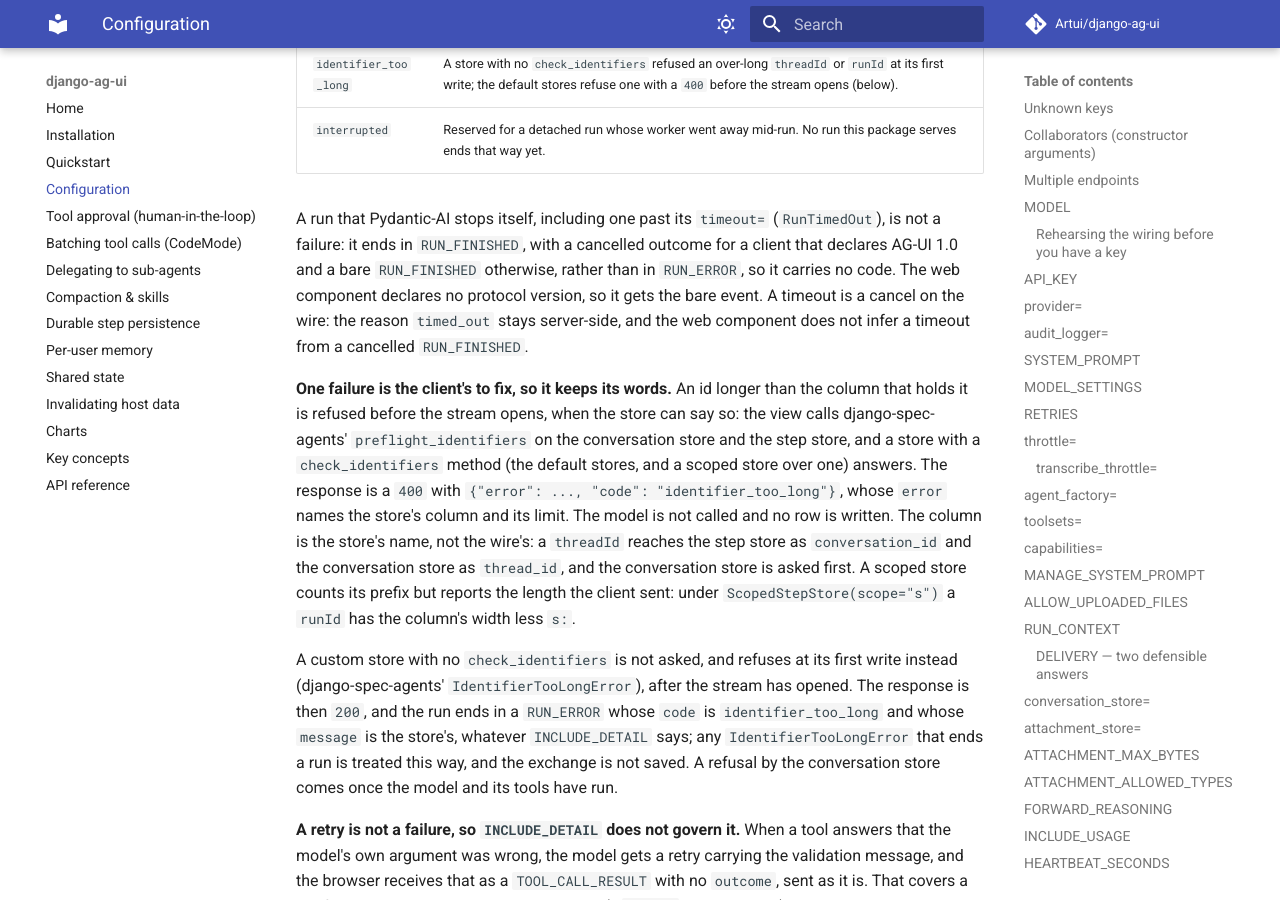
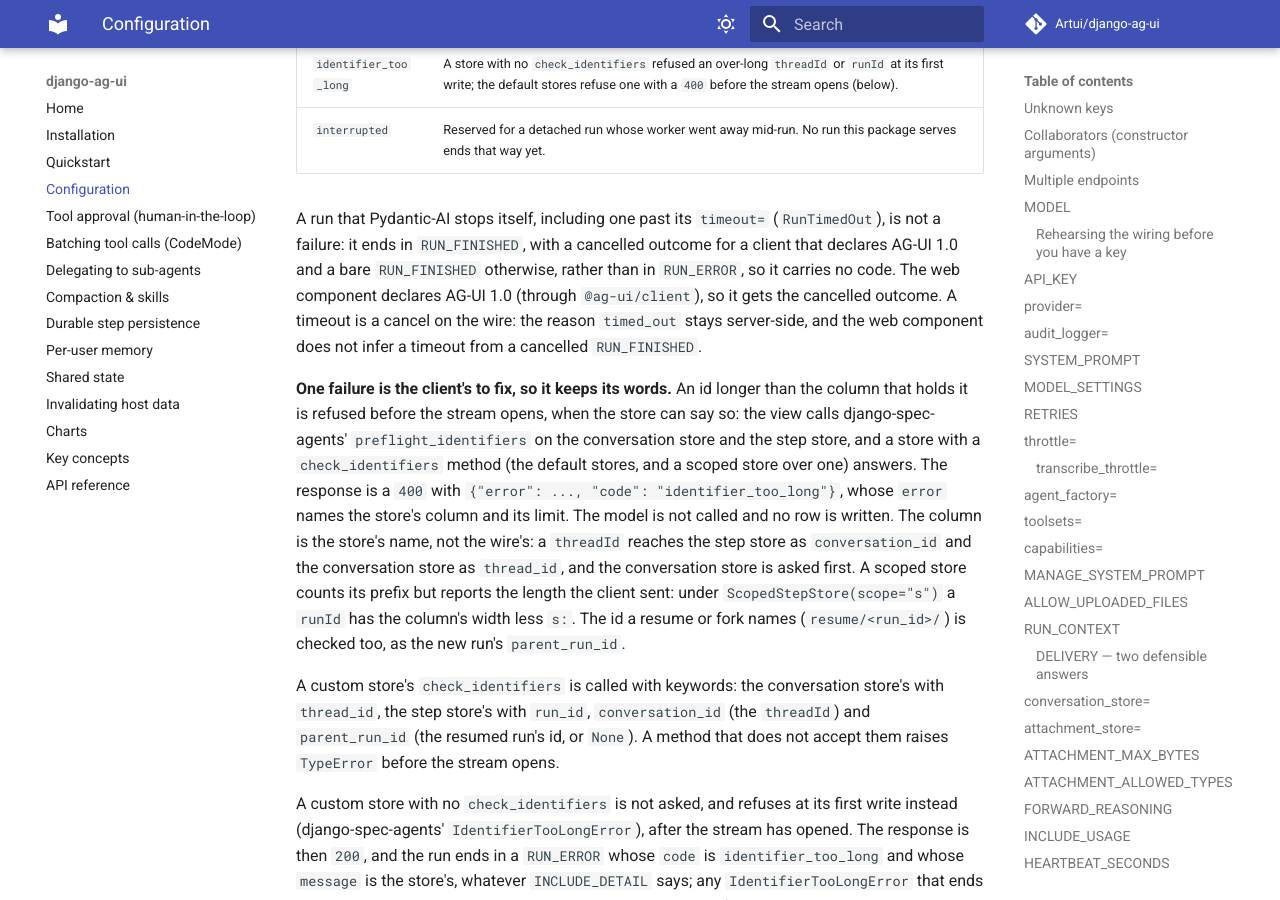
Before and after one commit to Artui/django-ag-ui, an MkDocs documentation site: the page built from docs/configuration.md, in a window 1280 px wide and 900 px high, scrolled down 27400 px. Built offline with MkDocs 1.6.1 and Material for MkDocs 9.7.7, drawn with Linux system fonts in a browser that asks for light colours; comment, search, counter and statistics services are not loaded.

Commit message:
Review round one: the web component declares AG-UI 1.0, floor comments at 0.15.0, three tests
The timeout paragraph said the web component sends no protocol version; it sends
1.0 through @ag-ui/client, so a timed-out run reaches it as a cancelled
RUN_FINISHED. The floor comments and installation page name 0.15.0. Tests now
hold the store order, the warning-free stream build, the timeout outcome by
protocol version and a usage entry's total; the resume id and the keywords a
custom check_identifiers receives are documented.

Co-Authored-By: Claude Opus 5.5 <noreply@anthropic.com>

```diff
--- a/docs/configuration.md
+++ b/docs/configuration.md
@@ -1268,8 +1268,8 @@ A run that Pydantic-AI stops itself, including one past its `timeout=`
 (`RunTimedOut`), is not a failure: it ends in `RUN_FINISHED`, with a cancelled
 outcome for a client that declares AG-UI 1.0 and a bare `RUN_FINISHED`
 otherwise, rather than in `RUN_ERROR`, so it carries no code. The web component
-declares no protocol version, so it gets the bare event. A timeout is a cancel
-on the wire: the reason `timed_out` stays server-side, and the web component
+declares AG-UI 1.0 (through `@ag-ui/client`), so it gets the cancelled outcome.
+A timeout is a cancel on the wire: the reason `timed_out` stays server-side, and the web component
 does not infer a timeout from a cancelled `RUN_FINISHED`.
 
 **One failure is the client's to fix, so it keeps its words.** An id longer
@@ -1283,7 +1283,13 @@ written. The column is the store's name, not the wire's: a `threadId` reaches
 the step store as `conversation_id` and the conversation store as `thread_id`,
 and the conversation store is asked first. A scoped store counts its prefix but
 reports the length the client sent: under `ScopedStepStore(scope="s")` a
-`runId` has the column's width less `s:`.
+`runId` has the column's width less `s:`. The id a resume or fork names
+(`resume/<run_id>/`) is checked too, as the new run's `parent_run_id`.
+
+A custom store's `check_identifiers` is called with keywords: the conversation
+store's with `thread_id`, the step store's with `run_id`, `conversation_id` (the
+`threadId`) and `parent_run_id` (the resumed run's id, or `None`). A method that
+does not accept them raises `TypeError` before the stream opens.
 
 A custom store with no `check_identifiers` is not asked, and refuses at its
 first write instead (django-spec-agents' `IdentifierTooLongError`), after the
```
Also changed, not shown: CHANGELOG.md (+2 -1 lines), docs/installation.md (+1 -1 lines), pyproject.toml (+11 -8 lines), 3 other files.
